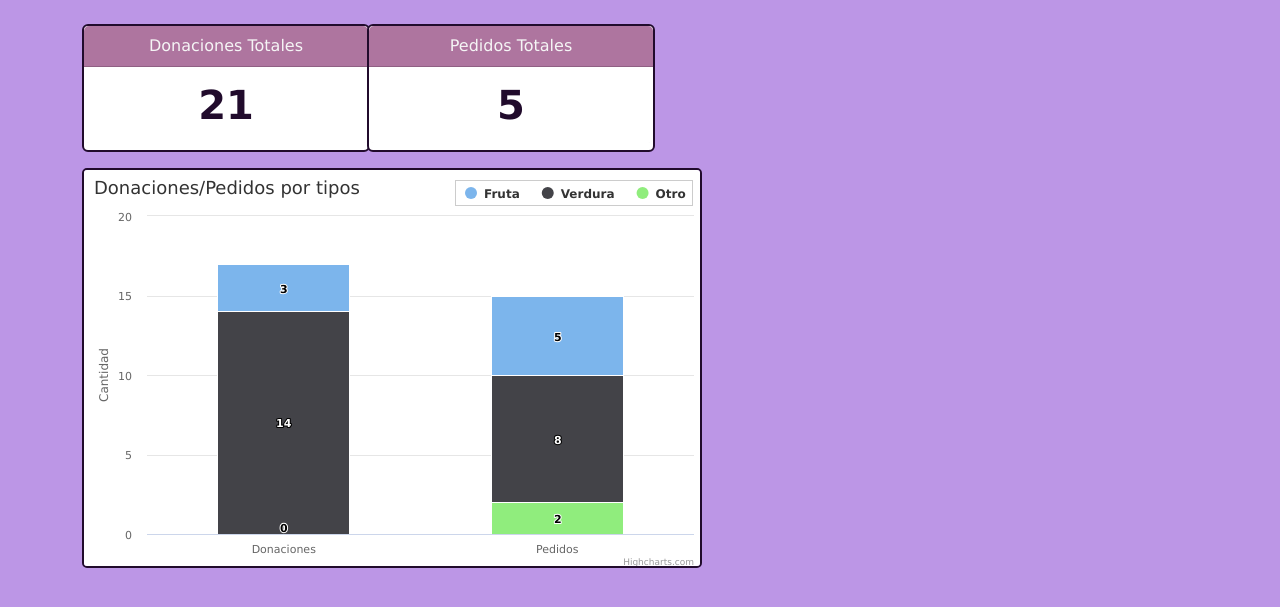
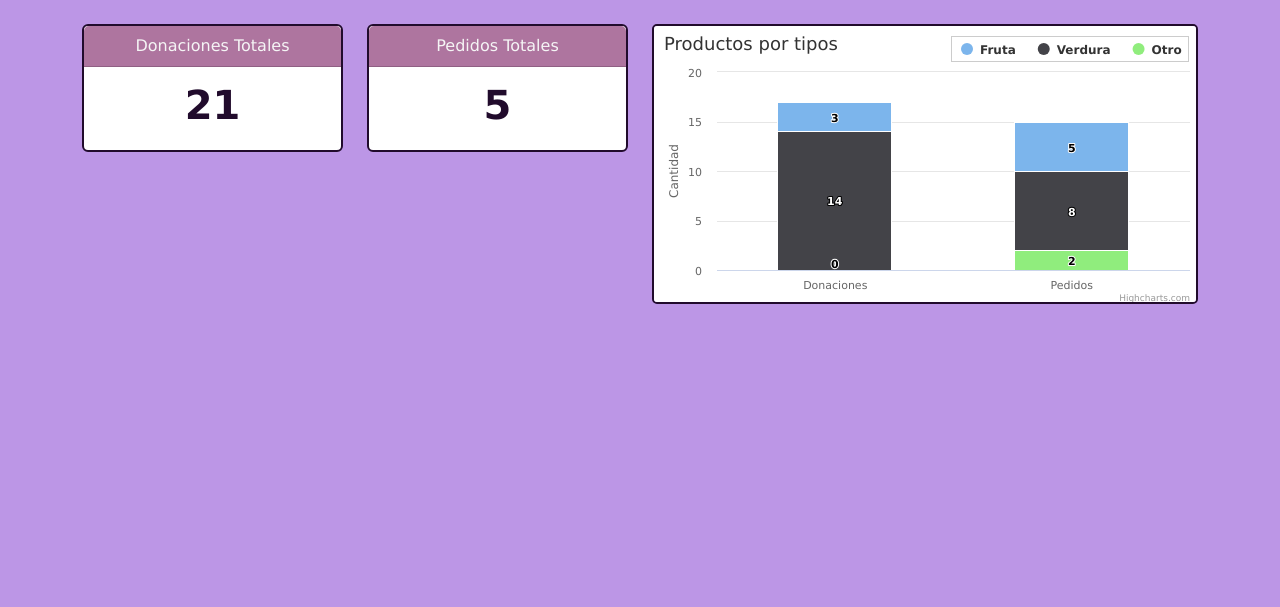
Before and after one commit to kelherr/appweb, a Flask app: page /dashboard in a window 1280 px wide. Shown: the part 56-663 px from the top of the page. Run offline with Flask 3, Linux system fonts and the light colour scheme; some libraries are stand-ins or nearby versions.

Commit message:
style: rearrange and resize dashboard elements

```diff
--- a/static/css/dashboard.css
+++ b/static/css/dashboard.css
@@ -1,5 +1,5 @@
 .card {
-  width: 18rem;
+  width: 15;
   height: 8rem;
   text-align: center;
   color:whitesmoke;
@@ -14,7 +14,8 @@
 }
 
 .chart-container {
-  width: 620px;
+  height: 50%;
+
 }
 
 .highcharts-container{
--- a/static/js/grafico-apilado.js
+++ b/static/js/grafico-apilado.js
@@ -1,10 +1,14 @@
 // Obtenido de https://www.highcharts.com/demo/highcharts/column-stacked
 Highcharts.chart('container', {
     chart: {
-        type: 'column'
+        type: 'column',
+        height: 280,
+        style: {
+          fontFamily: 'Lucida Sans',
+        }
     },
     title: {
-        text: 'Donaciones/Pedidos por tipos',
+        text: 'Productos por tipos',
         align: 'left'
     },
     xAxis: {
--- a/templates/dashboard.html
+++ b/templates/dashboard.html
@@ -36,12 +36,12 @@
           </ul>
         </div>
       </div>
-    </div>
-    <div col="row mb-3">
-      <div class="chart-container">
-        <figure class="highcharts-figure">
+      <div class="col-md-6">
+        <div class="chart-container">
+          <figure class="highcharts-figure">
             <div id="container"></div>
-        </figure>
+          </figure>
+        </div>
       </div>
     </div>
   </div>
```
